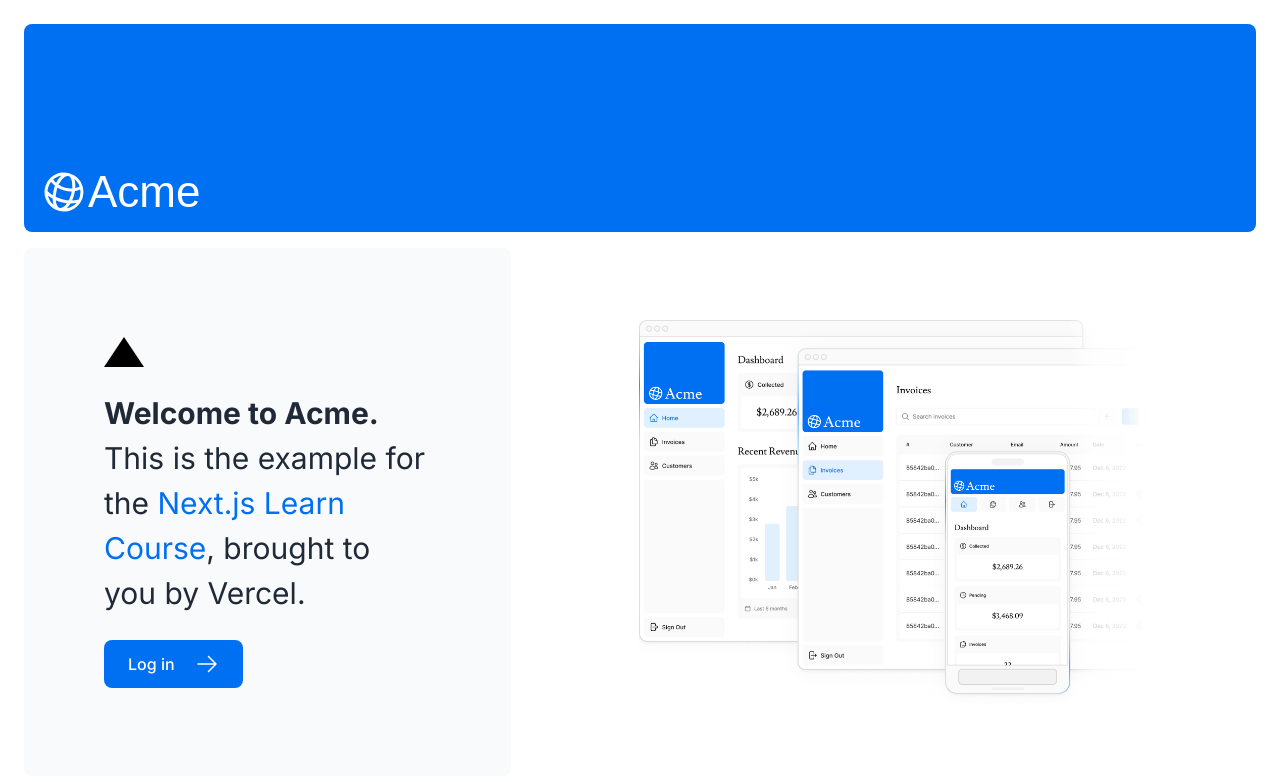
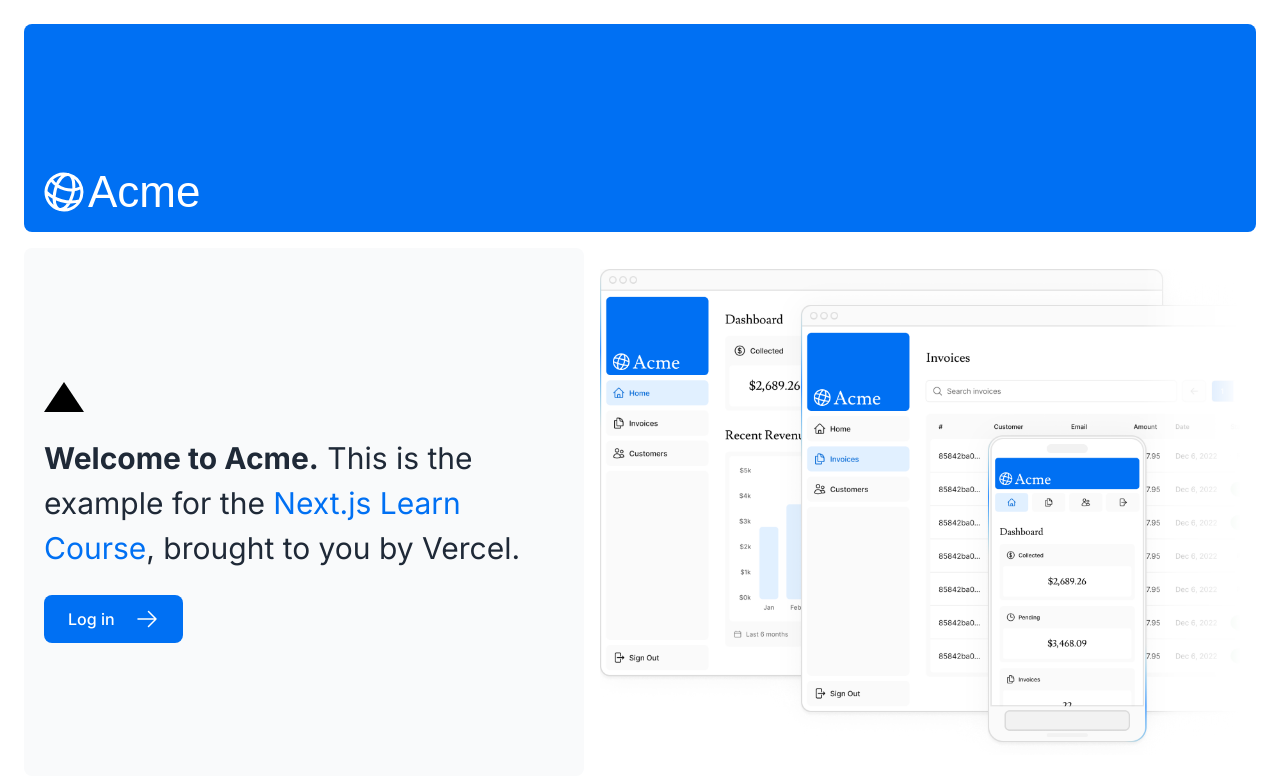
Before and after one commit to abdulmahl/nextjs-dashboard, a Next.js app: page / in a window 1280 px wide. Shown: the top 782 px of the page. Built offline with nearby package versions, Linux system fonts and the light colour scheme; a web font is replaced by a local one.

Commit message:
Adjusted the size of the images.

```diff
--- a/app/page.tsx
+++ b/app/page.tsx
@@ -17,7 +17,7 @@
         <AcmeLogo />
       </div>
       <div className="mt-4 flex grow flex-col gap-4 md:flex-row">
-        <div className="flex flex-col justify-center gap-6 rounded-lg bg-gray-50 px-6 py-10 md:w-2/5 md:px-20">
+        <div className="flex flex-col justify-center gap-6 rounded-lg bg-gray-50 md:w-[50rem] md:px-5 lg:w-[35rem]">
           <div className="h-0 w-0 border-b-[30px] border-l-[20px] border-r-[20px] border-b-black border-l-transparent border-r-transparent" />
           <p
             className={`${lusitana.className}text-xl text-gray-800 md:text-3xl md:leading-normal`}
@@ -35,13 +35,13 @@
             <span>Log in</span> <ArrowRightIcon className="w-5 md:w-6" />
           </Link>
         </div>
-        <div className="flex items-center justify-center p-6 md:w-3/5 md:px-28 md:py-12">
+        <div className="flex items-center justify-center">
           {/* Add Hero Images Here */}
           <Image
             src="/hero-desktop.png"
             width={1000}
             height={760}
-            className="hidden md:block"
+            className="hidden md:block lg:w-[40rem]"
             alt="Screenshots of the dashboard project showing desktop version"
           />
 
```
